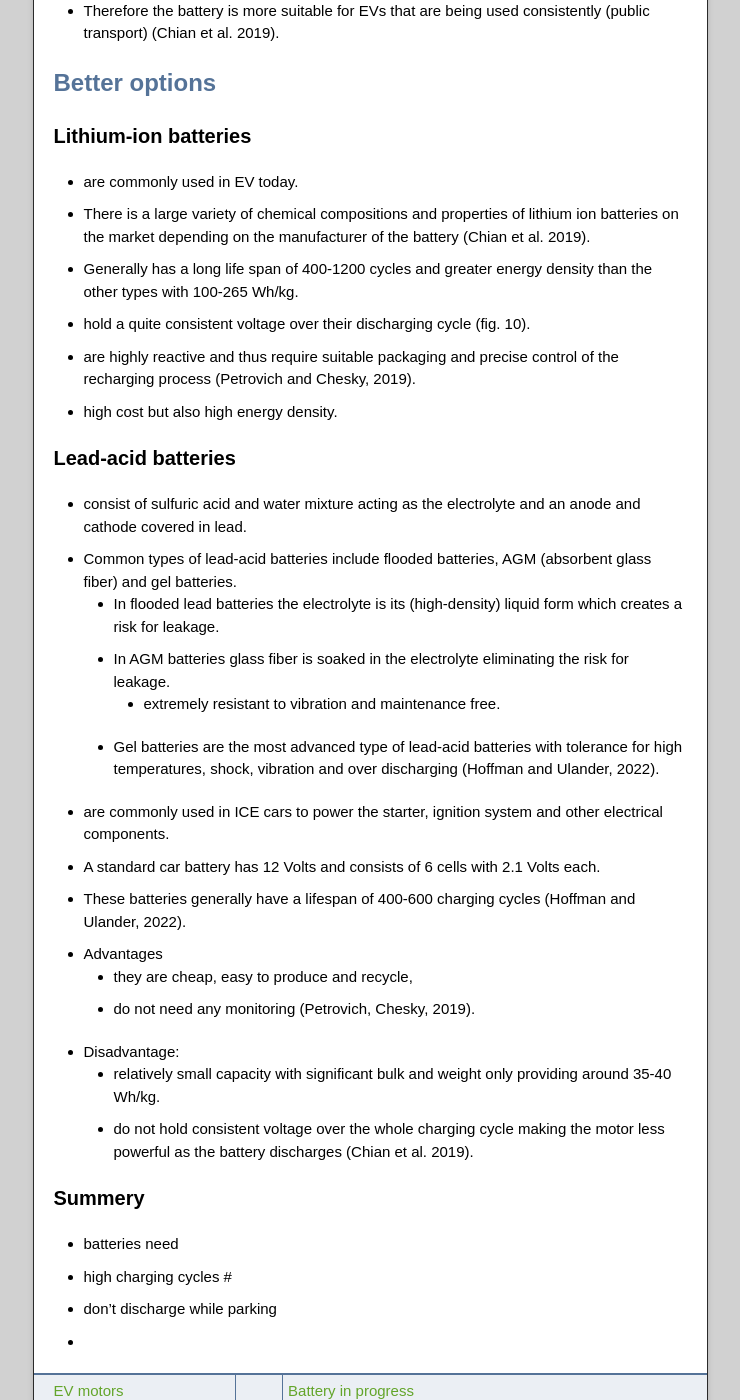
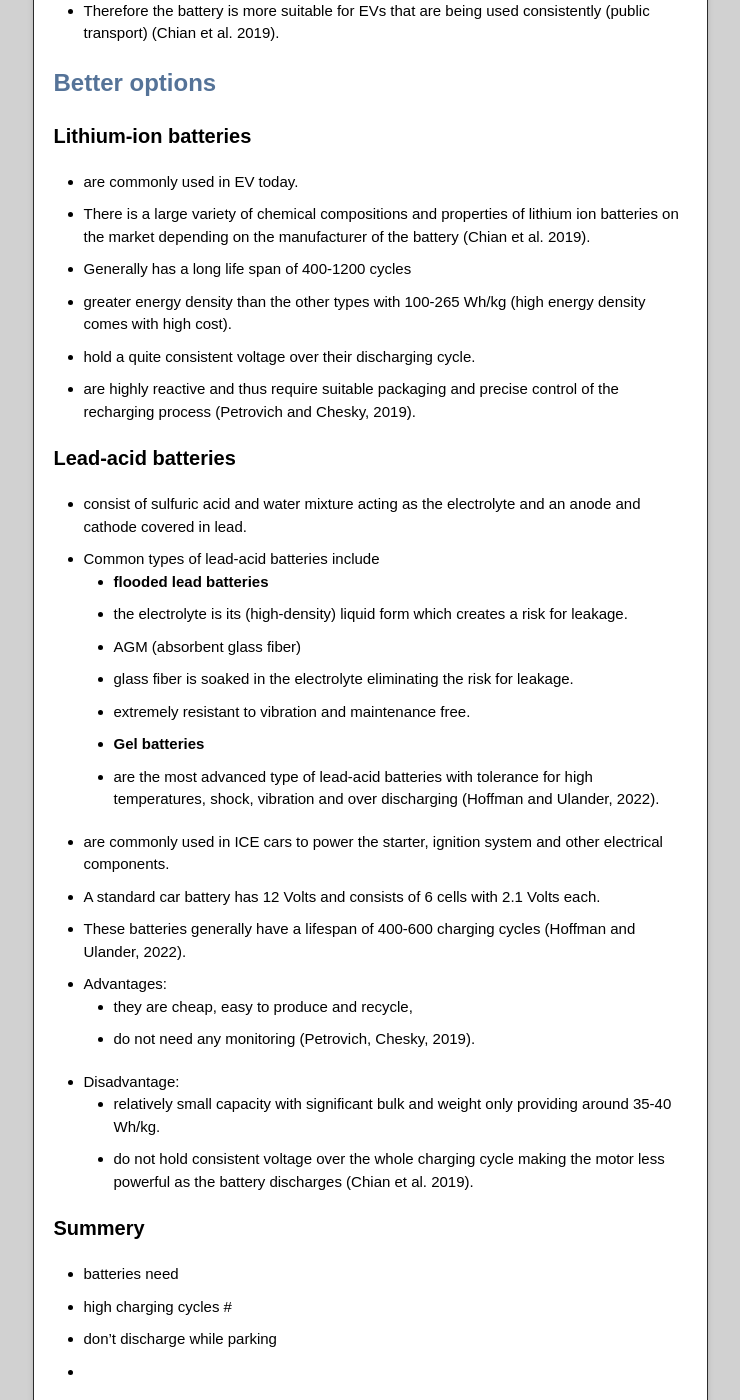
Before and after one commit to novogenautonomy/novogenautonomy.github.io, a Jekyll site: the page built from batteries.md, in a window 1280 px wide and 1400 px high, scrolled down 1112 px. Shown: the whole window, without its empty margins (270-1010 px from the left). Built offline with Jekyll 4.4.1, drawn with Linux system fonts in a browser that asks for light colours; our own code applies the rules of GitHub Pages for plain Markdown files.

Commit message:
Update batteries.md

```diff
--- a/batteries.md
+++ b/batteries.md
@@ -33,26 +33,27 @@ layout: default
 - are commonly used in EV today.
 - There is a large variety of chemical compositions and properties of lithium ion batteries on the market
 depending on the manufacturer of the battery (Chian et al. 2019).
-- Generally has a long life span of 400-1200 cycles and greater energy density than
-the other types with 100-265 Wh/kg.
-- hold a quite consistent voltage over their discharging cycle (fig. 10).
+- Generally has a long life span of 400-1200 cycles
+- greater energy density than the other types with 100-265 Wh/kg (high energy density comes with high cost).
+- hold a quite consistent voltage over their discharging cycle.
 - are highly reactive and thus require suitable packaging and precise control of the recharging process (Petrovich
 and Chesky, 2019).
-- high cost but also high energy density.
 
 ### Lead-acid batteries
 - consist of sulfuric acid and water mixture acting as the electrolyte and an anode and cathode covered in lead.
-- Common types of lead-acid batteries include flooded batteries, AGM (absorbent glass fiber) and gel batteries.
-  - In flooded lead batteries the electrolyte is its (high-density) liquid form which creates a
-risk for leakage.
-  - In AGM batteries glass fiber is soaked in the electrolyte eliminating the risk for leakage.
-    - extremely resistant to vibration and maintenance free.
-  - Gel batteries are the most advanced type of lead-acid batteries with tolerance for high temperatures, shock, vibration and over discharging (Hoffman
+- Common types of lead-acid batteries include
+  - **flooded lead batteries**
+   - the electrolyte is its (high-density) liquid form which creates a risk for leakage.
+  - AGM (absorbent glass fiber)
+   - glass fiber is soaked in the electrolyte eliminating the risk for leakage.
+   - extremely resistant to vibration and maintenance free.
+  - **Gel batteries**
+   - are the most advanced type of lead-acid batteries with tolerance for high temperatures, shock, vibration and over discharging (Hoffman
 and Ulander, 2022).
 - are commonly used in ICE cars to power the starter, ignition system and other electrical components.
 - A standard car battery has 12 Volts and consists of 6 cells with 2.1 Volts each.
 - These batteries generally have a lifespan of 400-600 charging cycles (Hoffman and Ulander, 2022).
-- Advantages
+- Advantages:
   - they are cheap, easy to produce and recycle,
   - do not need any monitoring (Petrovich, Chesky, 2019).
 - Disadvantage:
```
